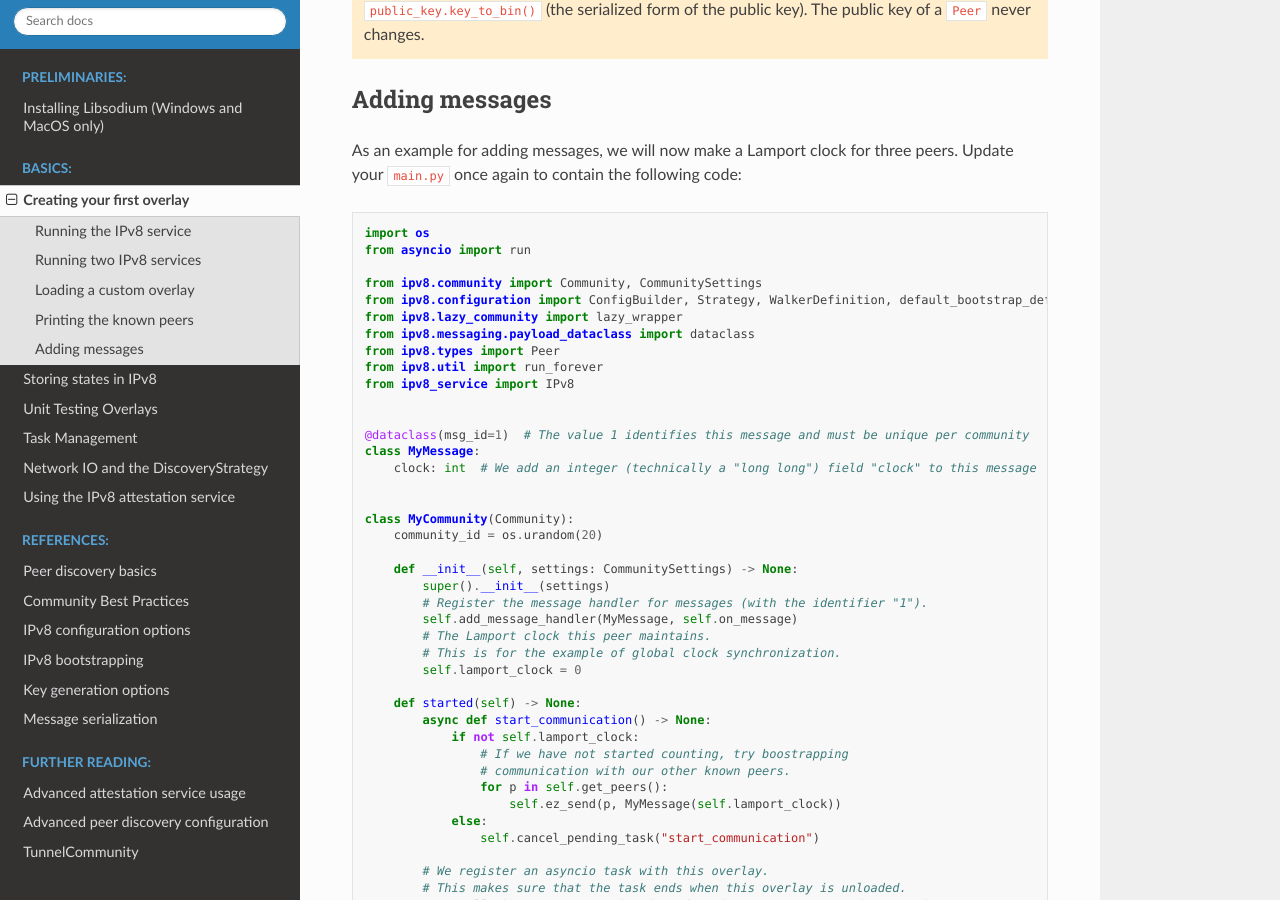
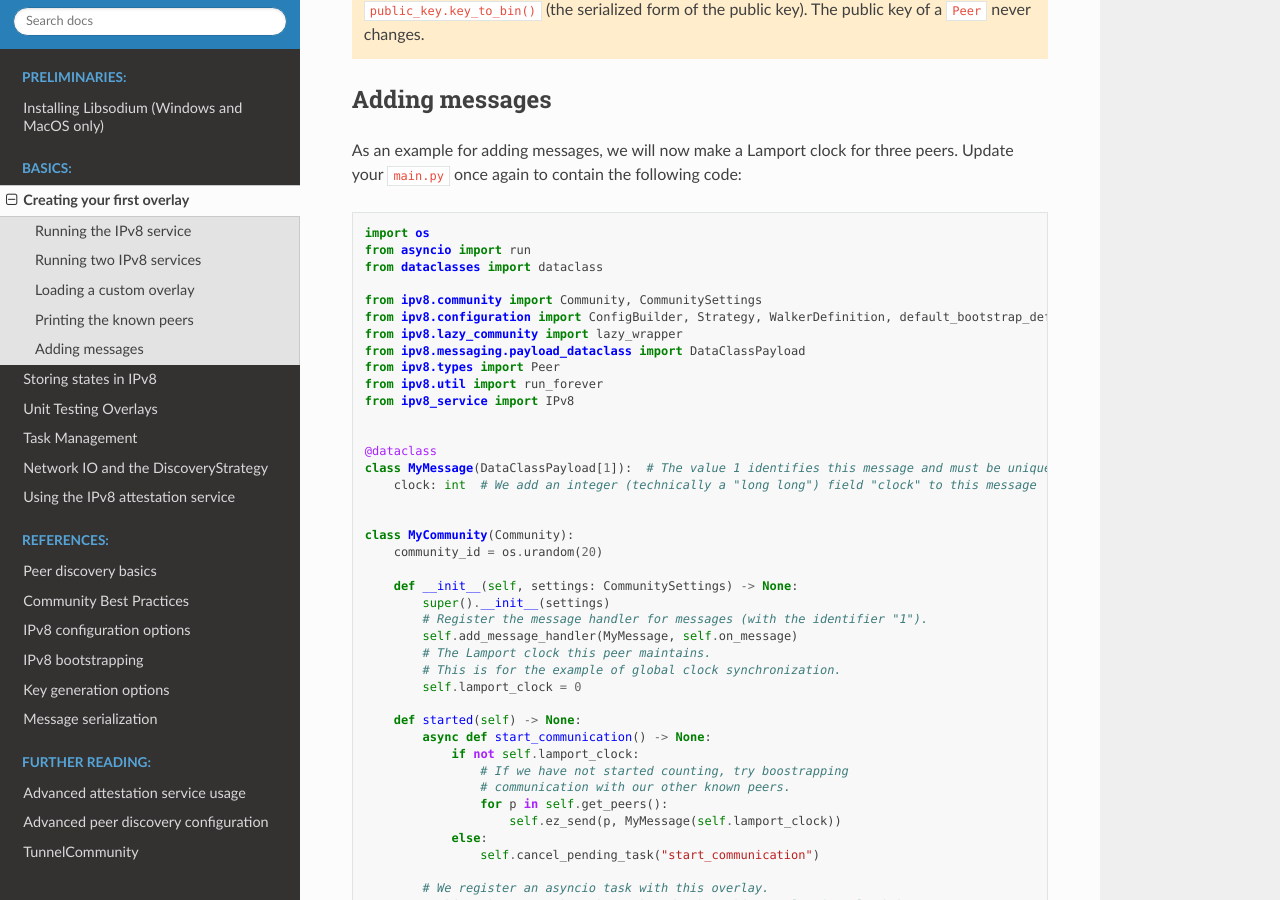
Before and after one commit to Tribler/py-ipv8, a Sphinx documentation site: the page built from doc/basics/overlay_tutorial.rst, in a window 1280 px wide and 900 px high, scrolled down 3574 px. Built offline with Sphinx 7.4.7 and the Read the Docs theme 3.1.0, drawn with Linux system fonts in a browser that asks for light colours; pages that are not in the unit, such as notebooks, are missing from menus.

Commit message:
Updated dataclass payloads to use base class

```diff
--- a/doc/basics/overlay_tutorial_5.py
+++ b/doc/basics/overlay_tutorial_5.py
@@ -1,17 +1,18 @@
 import os
 from asyncio import run
+from dataclasses import dataclass
 
 from ipv8.community import Community, CommunitySettings
 from ipv8.configuration import ConfigBuilder, Strategy, WalkerDefinition, default_bootstrap_defs
 from ipv8.lazy_community import lazy_wrapper
-from ipv8.messaging.payload_dataclass import dataclass
+from ipv8.messaging.payload_dataclass import DataClassPayload
 from ipv8.types import Peer
 from ipv8.util import run_forever
 from ipv8_service import IPv8
 
 
-@dataclass(msg_id=1)  # The value 1 identifies this message and must be unique per community
-class MyMessage:
+@dataclass
+class MyMessage(DataClassPayload[1]):  # The value 1 identifies this message and must be unique per community
     clock: int  # We add an integer (technically a "long long") field "clock" to this message
 
 
--- a/doc/basics/testbase_tutorial_2.py
+++ b/doc/basics/testbase_tutorial_2.py
@@ -1,26 +1,27 @@
 import os
 import unittest
+from dataclasses import dataclass
 from random import random, shuffle
 
 from ipv8.community import Community, CommunitySettings
 from ipv8.lazy_community import lazy_wrapper, lazy_wrapper_unsigned
-from ipv8.messaging.payload_dataclass import dataclass
+from ipv8.messaging.payload_dataclass import DataClassPayload
 from ipv8.test.base import TestBase
 from ipv8.types import Peer
 
 
-@dataclass(msg_id=1)
-class Message1:
+@dataclass
+class Message1(DataClassPayload[1]):
     value: int
 
 
-@dataclass(msg_id=2)
-class Message2:
+@dataclass
+class Message2(DataClassPayload[2]):
     value: int
 
 
-@dataclass(msg_id=3)
-class Message3:
+@dataclass
+class Message3(DataClassPayload[3]):
     value: int
 
 
--- a/doc/reference/serialization_1.py
+++ b/doc/reference/serialization_1.py
@@ -1,8 +1,10 @@
 from __future__ import annotations
+
+from dataclasses import dataclass
 
 from ipv8.messaging.lazy_payload import VariablePayload, vp_compile
 from ipv8.messaging.payload import Payload
-from ipv8.messaging.payload_dataclass import dataclass, type_from_format
+from ipv8.messaging.payload_dataclass import DataClassPayload, type_from_format
 from ipv8.messaging.serialization import Serializable
 
 
@@ -56,7 +58,7 @@ H = type_from_format('H')
 
 
 @dataclass
-class MyDataclassPayload:
+class MyDataclassPayload(DataClassPayload):
     field1: I
     field2: H
 
--- a/doc/reference/serialization_4.py
+++ b/doc/reference/serialization_4.py
@@ -1,10 +1,11 @@
 from __future__ import annotations
 
 import json
+from dataclasses import dataclass
 from typing import cast
 
 from ipv8.messaging.lazy_payload import VariablePayload, vp_compile
-from ipv8.messaging.payload_dataclass import dataclass
+from ipv8.messaging.payload_dataclass import DataClassPayload
 from ipv8.messaging.serialization import default_serializer
 
 
@@ -23,8 +24,8 @@ class VPMessageKeepDict(VariablePayload):
         return json.loads(serialized_dictionary.decode())
 
 
-@dataclass(msg_id=2)
-class DCMessageKeepDict:
+@dataclass
+class DCMessageKeepDict(DataClassPayload[2]):
     dictionary: str
 
     def fix_pack_dictionary(self, the_dictionary: dict) -> str:
--- a/doc/reference/serialization_7.py
+++ b/doc/reference/serialization_7.py
@@ -1,5 +1,7 @@
+from dataclasses import dataclass
+
 from ipv8.messaging.lazy_payload import VariablePayload
-from ipv8.messaging.payload_dataclass import dataclass
+from ipv8.messaging.payload_dataclass import DataClassPayload
 
 
 class A(VariablePayload):
@@ -12,8 +14,8 @@ class B(VariablePayload):
     names = ["a", "baz"]
 
 
-@dataclass(msg_id=1)
-class Message:
+@dataclass
+class Message(DataClassPayload[1]):
     @dataclass
     class Item:
         foo: int
```
Also changed, not shown: doc/basics/testbase_tutorial.rst (+4 -4 lines), doc/reference/serialization.rst (+5 -5 lines), 2 other files.
